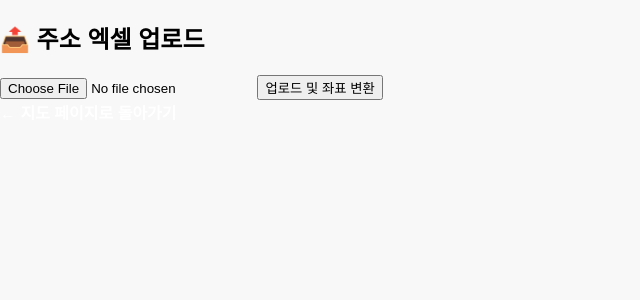
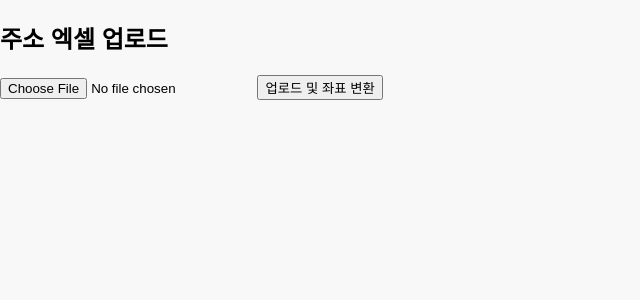
Before and after one commit to electrhi/AMIMAPER, a Flask app: page /upload in a window 1280 px wide. Shown: the top 300 px of the page, without its empty margins (0-640 px from the left). Run offline with Flask 3, Linux system fonts and the light colour scheme.

Commit message:
Update upload.html

```diff
--- a/templates/upload.html
+++ b/templates/upload.html
@@ -1,26 +1,19 @@
 <!DOCTYPE html>
 <html lang="ko">
 <head>
-  <meta charset="UTF-8">
-  <title>주소 업로드</title>
-  <link rel="stylesheet" href="/static/style.css">
+  <meta charset="UTF-8" />
+  <title>주소 엑셀 업로드</title>
+  <link rel="stylesheet" href="{{ url_for('static', filename='style.css') }}">
 </head>
 <body>
-  <div class="upload-container">
-    <h2>📤 주소 엑셀 업로드</h2>
-    <form method="POST" enctype="multipart/form-data">
-      <input type="file" name="file" accept=".xlsx,.csv" required>
-      <button type="submit">업로드 및 좌표 변환</button>
-    </form>
+  <h2>주소 엑셀 업로드</h2>
+  <form action="/upload" method="post" enctype="multipart/form-data">
+    <input type="file" name="file" accept=".xlsx" />
+    <button type="submit">업로드 및 좌표 변환</button>
+  </form>
 
-    {% if message %}
-      <p style="color:green;">{{ message }}</p>
-    {% endif %}
-    {% if error %}
-      <p style="color:red;">{{ error }}</p>
-    {% endif %}
-
-    <a href="/" class="logout-btn">← 지도 페이지로 돌아가기</a>
-  </div>
+  {% if message %}
+  <p style="color:green;">✅ {{ message }}</p>
+  {% endif %}
 </body>
 </html>
```
